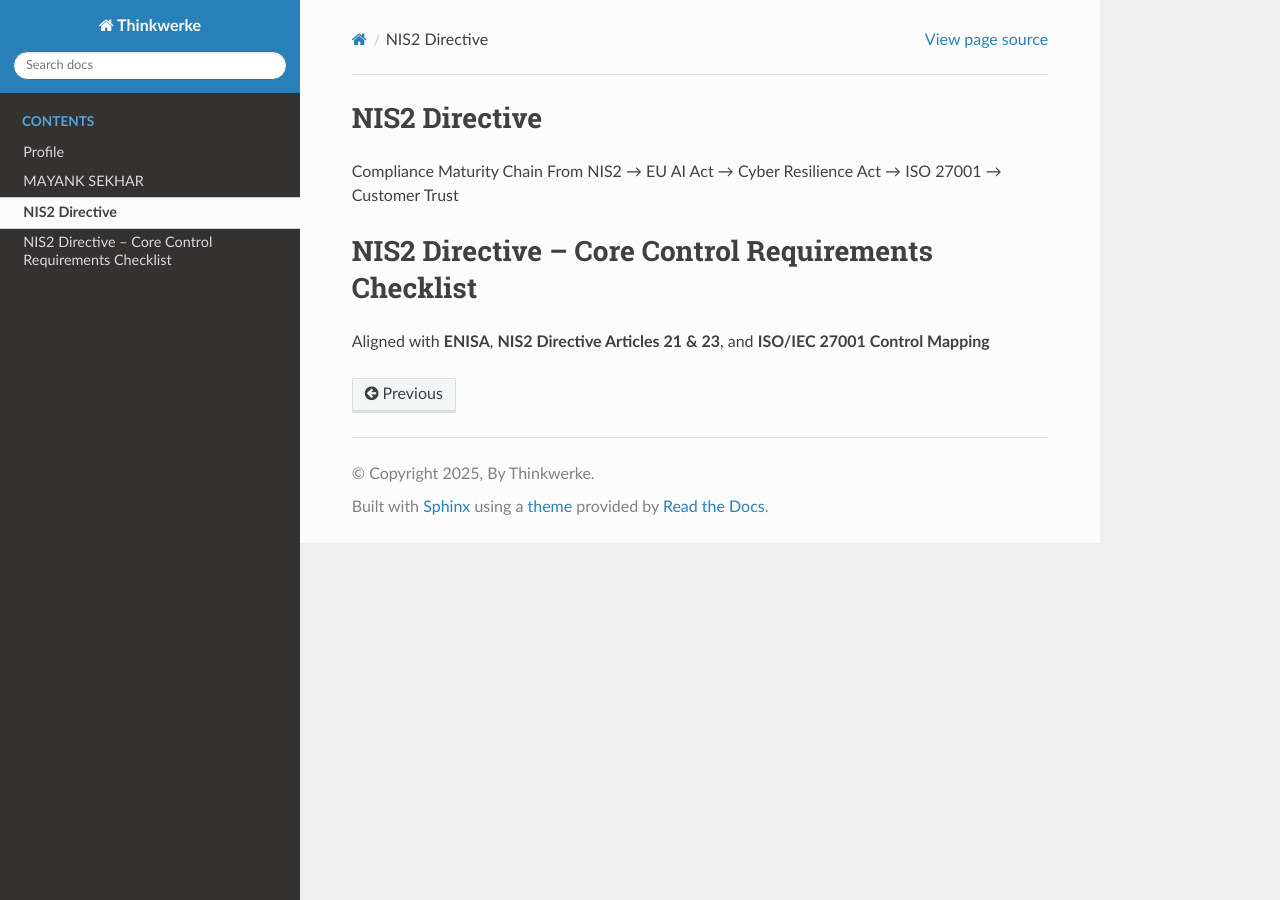
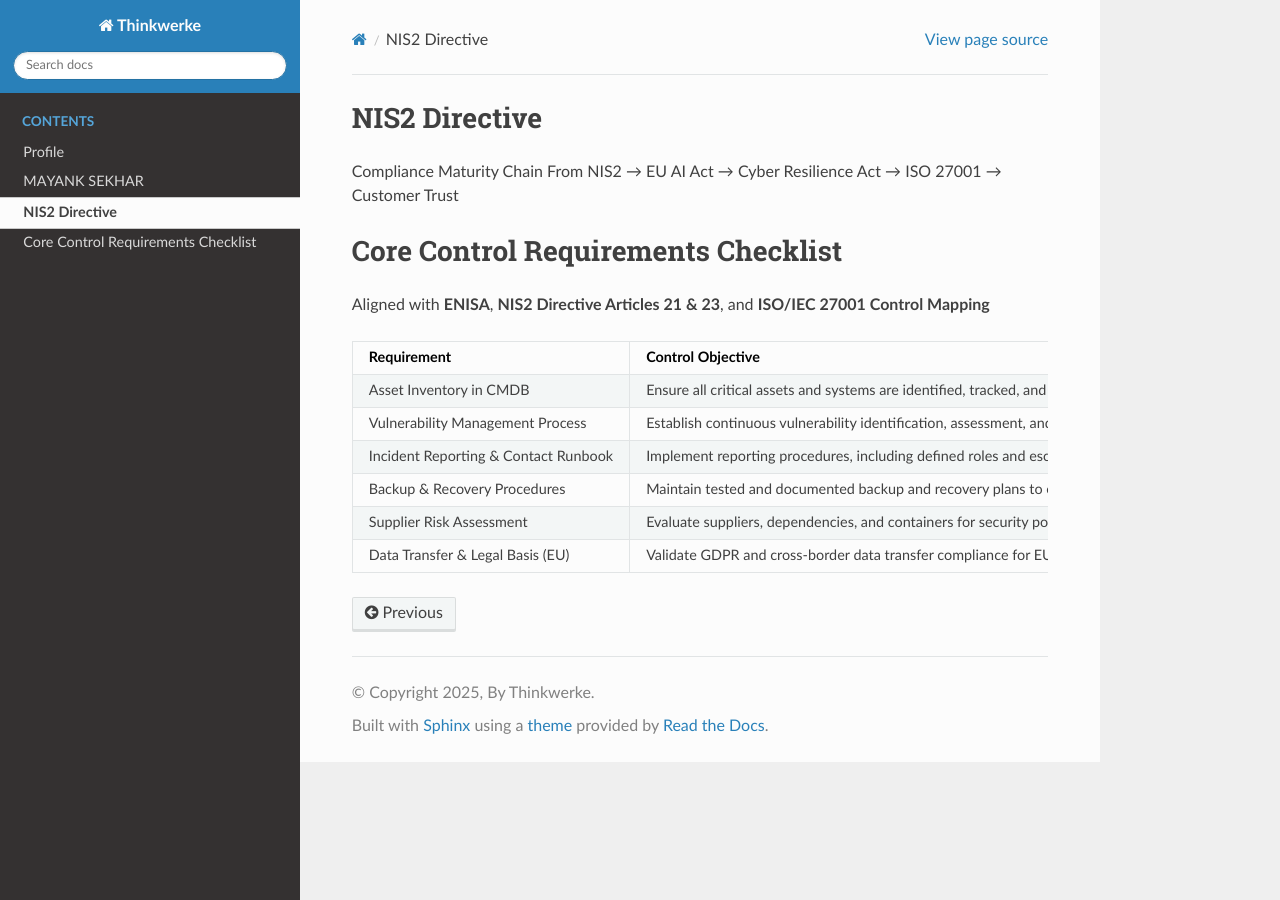
Before and after one commit to Mynkskhr/docs.thinkwerke, a Sphinx documentation site: the page built from docs/source/nis2-directive.rst, in a window 1280 px wide. Built offline with Sphinx 7.4.7 and the Read the Docs theme 3.1.0, drawn with Linux system fonts in a browser that asks for light colours.

Commit message:
Update nis2-directive.rst

```diff
--- a/docs/source/nis2-directive.rst
+++ b/docs/source/nis2-directive.rst
@@ -4,28 +4,40 @@
 Compliance Maturity Chain
 From NIS2 → EU AI Act → Cyber Resilience Act → ISO 27001 → Customer Trust
 
-NIS2 Directive – Core Control Requirements Checklist
+Core Control Requirements Checklist
 ====================================================
 
 Aligned with **ENISA**, **NIS2 Directive Articles 21 & 23**, and **ISO/IEC 27001 Control Mapping**
 
-+---------------------------------------+--------------------------------------------------------------------------------------+---------------------------+---------------------------------------------+
-| **Requirement**                       | **Control Objective**                                                                | **Linked Article / Ref.** | **Status / Implementation Evidence**        |
-+=======================================+======================================================================================+===========================+=============================================+
-| **Asset Inventory in CMDB**           | Ensure all critical assets and systems are identified, tracked,                      | Art. 21(2)(a)             | Entry exists in CMDB (ID recorded)          |
-|                                       | and linked to configuration management database.                                    |                           |                                             |
-+---------------------------------------+--------------------------------------------------------------------------------------+---------------------------+---------------------------------------------+
-| **Vulnerability Management Process**  | Establish continuous vulnerability identification, assessment,                      | Art. 21(2)(d)             | Linked process and schedule defined         |
-|                                       | and remediation with defined schedule.                                               |                           |                                             |
-+---------------------------------------+--------------------------------------------------------------------------------------+---------------------------+---------------------------------------------+
-| **Incident Reporting & Contact Runbook** | Implement reporting procedures, including defined roles and                         | Art. 23                   | Incident response runbook documented        |
-|                                       | escalation contacts, integrated into repository.                                     |                           |                                             |
-+---------------------------------------+--------------------------------------------------------------------------------------+---------------------------+---------------------------------------------+
-| **Backup & Recovery Procedures**      | Maintain tested and documented backup and recovery plans to                         | Art. 21(2)(e)             | Backup and recovery tested and verified     |
-|                                       | ensure business continuity.                                                          |                           |                                             |
-+---------------------------------------+--------------------------------------------------------------------------------------+---------------------------+---------------------------------------------+
-| **Supplier Risk Assessment**          | Evaluate suppliers, dependencies, and containers for security                        | Art. 21(2)(d,f)           | Supplier risk analysis completed            |
-|                                       | posture and contractual risk.                                                        |                           |                                             |
-+---------------------------------------+--------------------------------------------------------------------------------------+---------------------------+---------------------------------------------+
-| **Data Transfer & Legal Basis (EU)**  | Validate GDPR and cross-border data transfer compliance for EU-based processing.     | GDPR / NIS2 interplay     | Data transfer and legal basis reviewed      |
-+---------------------------------------+--------------------------------------------------------------------------------------+---------------------------+---------------------------------------------+
+.. list-table::
+   :header-rows: 1
+   :widths: 22 46 16 26
+
+   * - **Requirement**
+     - **Control Objective**
+     - **Linked Article / Ref.**
+     - **Status / Implementation Evidence**
+   * - Asset Inventory in CMDB
+     - Ensure all critical assets and systems are identified, tracked, and linked to the configuration management database.
+     - Art. 21(2)(a)
+     - Entry exists in CMDB (ID recorded)
+   * - Vulnerability Management Process
+     - Establish continuous vulnerability identification, assessment, and remediation with a defined schedule.
+     - Art. 21(2)(d)
+     - Linked process and schedule defined
+   * - Incident Reporting & Contact Runbook
+     - Implement reporting procedures, including defined roles and escalation contacts, integrated into the repository.
+     - Art. 23
+     - Incident response runbook documented
+   * - Backup & Recovery Procedures
+     - Maintain tested and documented backup and recovery plans to ensure business continuity.
+     - Art. 21(2)(e)
+     - Backup and recovery tested and verified
+   * - Supplier Risk Assessment
+     - Evaluate suppliers, dependencies, and containers for security posture and contractual risk.
+     - Art. 21(2)(d,f)
+     - Supplier risk analysis completed
+   * - Data Transfer & Legal Basis (EU)
+     - Validate GDPR and cross-border data transfer compliance for EU-based processing.
+     - GDPR / NIS2 interplay
+     - Data transfer and legal basis reviewed
```
